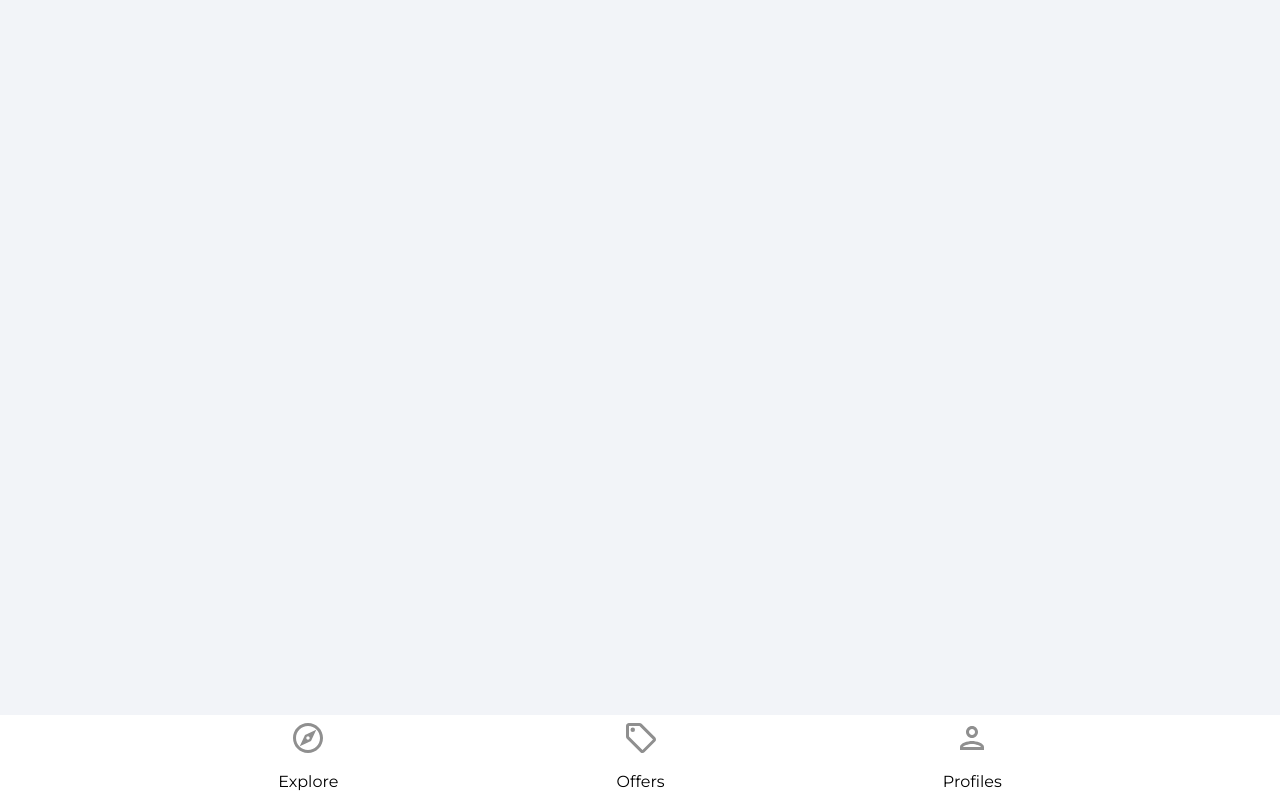
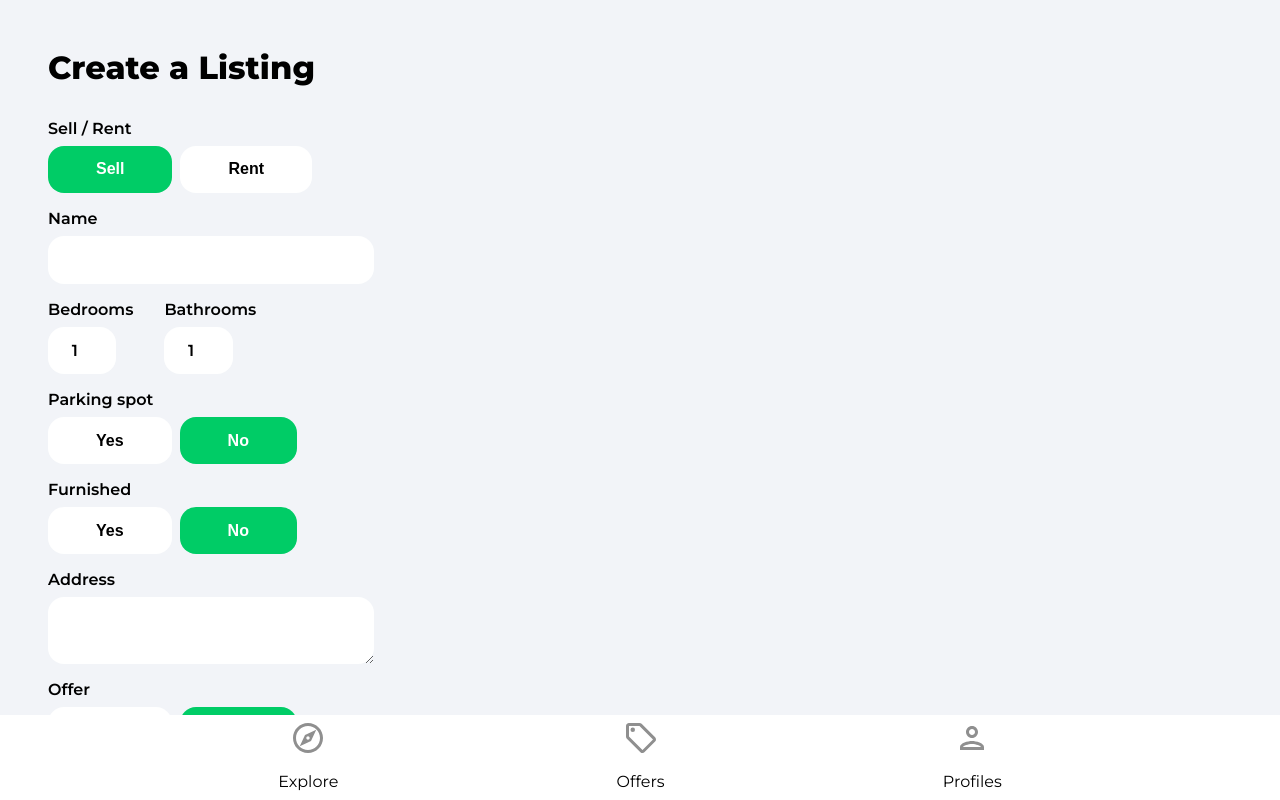
Before and after one commit to PhilipGreene08/house-marketplace, a React (Create React App) app: page /create-listing in a window 1280 px wide. Shown: the top 800 px of the page. Built offline with nearby package versions, Linux system fonts and the light colour scheme; no server answers; sample sign-in values are in the browser's storage.

Commit message:
Add files via upload

```diff
--- a/src/App.js
+++ b/src/App.js
@@ -10,6 +10,7 @@
 import SignUp from './pages/SignUp';
 import SignIn from './pages/SignIn';
 import ForgotPassword from './pages/ForgotPassword';
+import CreateListing from './pages/CreateListing';
 
 function App() {
   return (
@@ -25,6 +26,7 @@
           <Route path='/sign-in' element={<SignIn />} />
           <Route path='/sign-up' element={<SignUp />} />
           <Route path='/forgot-password' element={<ForgotPassword />} />
+          <Route path='/create-listing' element={<CreateListing />} />
         </Routes>
         <Navbar />
       </Router>
--- a/src/pages/Category.jsx
+++ b/src/pages/Category.jsx
@@ -38,6 +38,7 @@
         let listings = [];
         querySnap.forEach((doc) => {
           console.log(doc.id, doc.data());
+          console.log(doc.id, ' => ', doc.data());
           return listings.push({ id: doc.id, data: doc.data() });
         });
 
@@ -56,7 +57,7 @@
     <div className='category'>
       <header>
         <p className='pageHeader'>
-          {params.categoryName == 'rent'
+          {params.categoryName === 'rent'
             ? 'Places for Rent'
             : 'Places for Sale'}
         </p>
--- /dev/null
+++ b/src/pages/CreateListing.jsx
@@ -0,0 +1,330 @@
+import React from 'react';
+import { useState, useEffect, useRef } from 'react';
+import { getAuth, onAuthStateChanged } from 'firebase/auth';
+import { useNavigate } from 'react-router-dom';
+import Spinner from '../components/Spinner';
+
+function CreateListing() {
+  const [geolocationEnabled, setGeolocationEnabled] = useState(true);
+  const [loading, setLoading] = useState(false);
+  const [formData, setFormData] = useState({
+    type: 'sale',
+    name: '',
+    bedrooms: 1,
+    bathrooms: 1,
+    parking: false,
+    furnished: false,
+    address: '',
+    offer: false,
+    regularPrice: 0,
+    discountedPrice: 0,
+    images: {},
+    latitude: 0,
+    longitude: 0,
+  });
+
+  const auth = getAuth();
+  const navigate = useNavigate();
+  const isMounted = useRef(true);
+
+  const {
+    type,
+    name,
+    bedrooms,
+    bathrooms,
+    parking,
+    furnished,
+    address,
+    offer,
+    regularPrice,
+    discountedPrice,
+    images,
+    latitude,
+    longitude,
+  } = formData;
+
+  useEffect(() => {
+    if (isMounted) {
+      onAuthStateChanged(auth, (user) => {
+        if (user) {
+          console.log(user.uid);
+          setFormData({ ...formData, userRef: user.uid });
+        } else {
+          navigate('/sign-in');
+        }
+      });
+    }
+    return () => {
+      isMounted.current = false;
+    };
+  }, [isMounted]);
+
+  const onMutate = (e) => {
+    let boolean = null;
+
+    if (e.target.value === 'true') {
+      boolean = true;
+    }
+
+    if (e.target.value === 'false') {
+      boolean = false;
+    }
+
+    //files
+    if (e.target.files) {
+      setFormData((prevState) => ({ ...prevState, images: e.target.files }));
+    }
+    //text/boo/num
+    if (!e.target.files) {
+      setFormData((prevState) => ({
+        ...prevState,
+        [e.target.id]: boolean ?? e.target.value,
+      }));
+    }
+  };
+  const onSubmit = (e) => {
+    e.preventDefault();
+  };
+
+  if (loading) {
+    return <Spinner></Spinner>;
+  }
+  return (
+    <div className='profile'>
+      <header>
+        <p className='pageHeader'>Create a Listing</p>
+      </header>
+
+      <main>
+        <form onSubmit={onSubmit}>
+          <label className='formLabel'>Sell / Rent</label>
+          <div className='formButtons'>
+            <button
+              type='button'
+              className={type === 'sale' ? 'formButtonActive' : 'formButton'}
+              id='type'
+              value='sale'
+              onClick={onMutate}
+            >
+              Sell
+            </button>
+            <button
+              type='button'
+              className={type === 'rent' ? 'formButtonActive' : 'formButton'}
+              id='type'
+              value='rent'
+              onClick={onMutate}
+            >
+              Rent
+            </button>
+          </div>
+
+          <label className='formLabel'>Name</label>
+          <input
+            className='formInputName'
+            type='text'
+            id='name'
+            value={name}
+            onChange={onMutate}
+            maxLength='32'
+            minLength='10'
+            required
+          />
+
+          <div className='formRooms flex'>
+            <div>
+              <label className='formLabel'>Bedrooms</label>
+              <input
+                className='formInputSmall'
+                type='number'
+                id='bedrooms'
+                value={bedrooms}
+                onChange={onMutate}
+                min='1'
+                max='50'
+                required
+              />
+            </div>
+            <div>
+              <label className='formLabel'>Bathrooms</label>
+              <input
+                className='formInputSmall'
+                type='number'
+                id='bathrooms'
+                value={bathrooms}
+                onChange={onMutate}
+                min='1'
+                max='50'
+                required
+              />
+            </div>
+          </div>
+
+          <label className='formLabel'>Parking spot</label>
+          <div className='formButtons'>
+            <button
+              className={parking ? 'formButtonActive' : 'formButton'}
+              type='button'
+              id='parking'
+              value={true}
+              onClick={onMutate}
+              min='1'
+              max='50'
+            >
+              Yes
+            </button>
+            <button
+              className={
+                !parking && parking !== null ? 'formButtonActive' : 'formButton'
+              }
+              type='button'
+              id='parking'
+              value={false}
+              onClick={onMutate}
+            >
+              No
+            </button>
+          </div>
+
+          <label className='formLabel'>Furnished</label>
+          <div className='formButtons'>
+            <button
+              className={furnished ? 'formButtonActive' : 'formButton'}
+              type='button'
+              id='furnished'
+              value={true}
+              onClick={onMutate}
+            >
+              Yes
+            </button>
+            <button
+              className={
+                !furnished && furnished !== null
+                  ? 'formButtonActive'
+                  : 'formButton'
+              }
+              type='button'
+              id='furnished'
+              value={false}
+              onClick={onMutate}
+            >
+              No
+            </button>
+          </div>
+
+          <label className='formLabel'>Address</label>
+          <textarea
+            className='formInputAddress'
+            type='text'
+            id='address'
+            value={address}
+            onChange={onMutate}
+            required
+          />
+
+          {!geolocationEnabled && (
+            <div className='formLatLng flex'>
+              <div>
+                <label className='formLabel'>Latitude</label>
+                <input
+                  className='formInputSmall'
+                  type='number'
+                  id='latitude'
+                  value={latitude}
+                  onChange={onMutate}
+                  required
+                />
+              </div>
+              <div>
+                <label className='formLabel'>Longitude</label>
+                <input
+                  className='formInputSmall'
+                  type='number'
+                  id='longitude'
+                  value={longitude}
+                  onChange={onMutate}
+                  required
+                />
+              </div>
+            </div>
+          )}
+
+          <label className='formLabel'>Offer</label>
+          <div className='formButtons'>
+            <button
+              className={offer ? 'formButtonActive' : 'formButton'}
+              type='button'
+              id='offer'
+              value={true}
+              onClick={onMutate}
+            >
+              Yes
+            </button>
+            <button
+              className={
+                !offer && offer !== null ? 'formButtonActive' : 'formButton'
+              }
+              type='button'
+              id='offer'
+              value={false}
+              onClick={onMutate}
+            >
+              No
+            </button>
+          </div>
+
+          <label className='formLabel'>Regular Price</label>
+          <div className='formPriceDiv'>
+            <input
+              className='formInputSmall'
+              type='number'
+              id='regularPrice'
+              value={regularPrice}
+              onChange={onMutate}
+              min='50'
+              max='750000000'
+              required
+            />
+            {type === 'rent' && <p className='formPriceText'>$ / Month</p>}
+          </div>
+
+          {offer && (
+            <>
+              <label className='formLabel'>Discounted Price</label>
+              <input
+                className='formInputSmall'
+                type='number'
+                id='discountedPrice'
+                value={discountedPrice}
+                onChange={onMutate}
+                min='50'
+                max='750000000'
+                required={offer}
+              />
+            </>
+          )}
+
+          <label className='formLabel'>Images</label>
+          <p className='imagesInfo'>
+            The first image will be the cover (max 6).
+          </p>
+          <input
+            className='formInputFile'
+            type='file'
+            id='images'
+            onChange={onMutate}
+            max='6'
+            accept='.jpg,.png,.jpeg'
+            multiple
+            required
+          />
+          <button type='submit' className='primaryButton createListingButton'>
+            Create Listing
+          </button>
+        </form>
+      </main>
+    </div>
+  );
+}
+
+export default CreateListing;
--- a/src/pages/Profile.jsx
+++ b/src/pages/Profile.jsx
@@ -1,10 +1,12 @@
 import React from 'react';
 import { useState } from 'react';
 import { getAuth, updateProfile, updateEmail } from 'firebase/auth';
-import { useNavigate } from 'react-router-dom';
+import { Link, useNavigate } from 'react-router-dom';
 import { updateDoc, doc } from 'firebase/firestore';
 import { db } from '../firebase.config';
 import { toast } from 'react-toastify';
+import arrowRight from '../assets/svg/keyboardArrowRightIcon.svg';
+import homeIcon from '../assets/svg/homeIcon.svg';
 
 function Profile() {
   const auth = getAuth();
@@ -98,6 +100,11 @@
             />
           </form>
         </div>
+        <Link to='/create-listing' className='createListing'>
+          <img src={homeIcon} alt='home' />
+          <p>Sell or rent your home</p>
+          <img src={arrowRight} alt='arrow right' />
+        </Link>
       </main>
     </div>
   );
```
